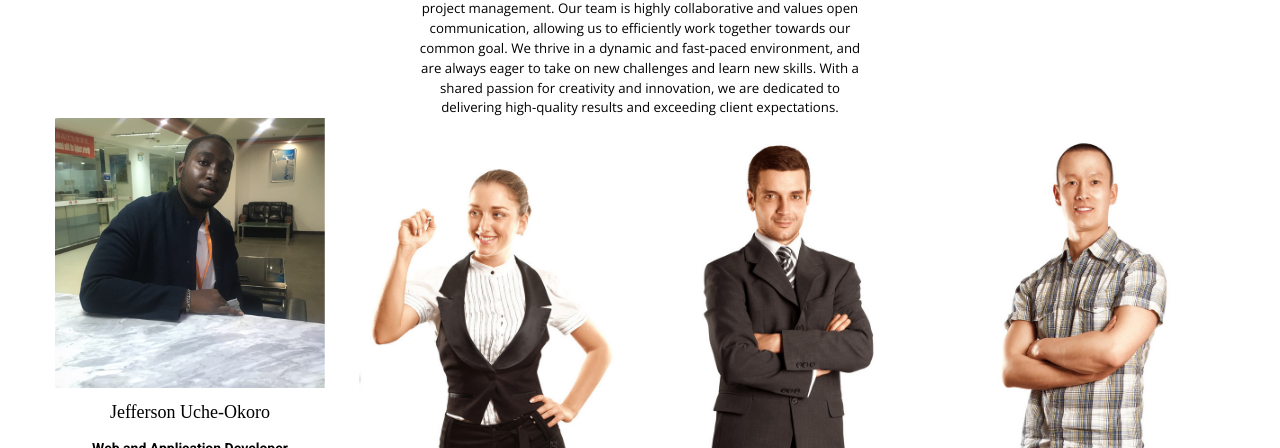
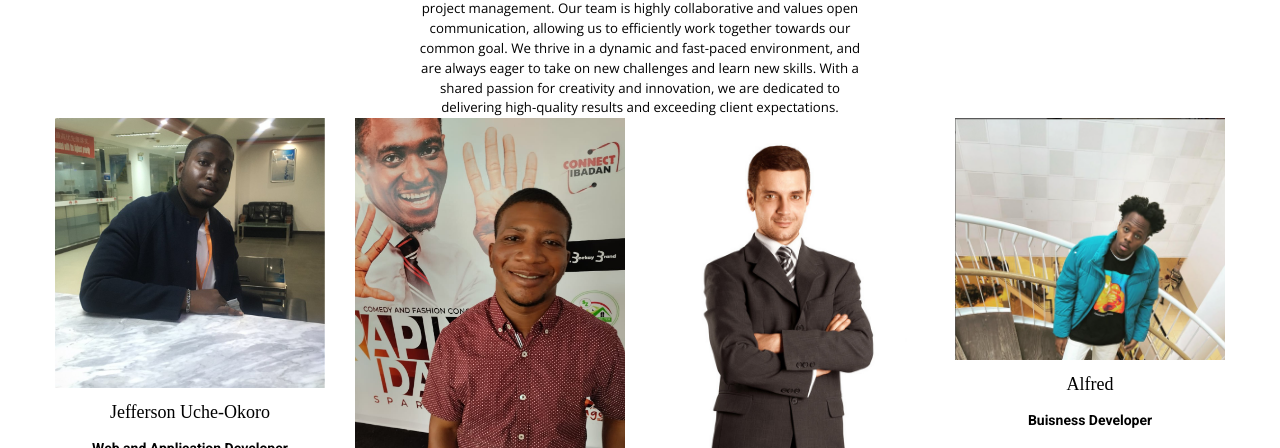
Before and after one commit to cj1607/renasteredev-website, a plain HTML site: page index.html in a window 1280 px wide. Shown: the part 2265-2713 px from the top of the page. Drawn offline with nearby package versions, Linux system fonts and the light colour scheme.

Commit message:
Anu update

```diff
--- a/index.html
+++ b/index.html
@@ -262,7 +262,7 @@ VERSION : 1.1
           </div> <!-- team-member -->
 
           <div class="col-sm-3">
-            <img src="images/team-2.jpg" alt="team-member" class="img-responsive">
+            <img src="images/anu.jpeg" alt="team-member" class="img-responsive">
             <h4>Anu Bolarinwa </h4>
             <h5>Web and Application Developer</h5>
             <!-- <p>Hey, I’m Meera Deo residing in this beautiful world. I create websites and mobile...</p> -->
@@ -288,7 +288,7 @@ VERSION : 1.1
           </div> <!-- team-member -->
 
           <div class="col-sm-3">
-            <img src="images/team-4.jpg" alt="team-member" class="img-responsive">
+            <img src="images/alfred.png" alt="team-member" class="img-responsive">
             <h4>Alfred </h4>
             <h5>Buisness Developer</h5>
             <!-- <p>Hey, I’m Antony Kovalsky residing in this beautiful world. I create websites and mobile...</p> -->
```
Also changed, not shown: images/alfred.png (added), images/anu.jpeg (added).
